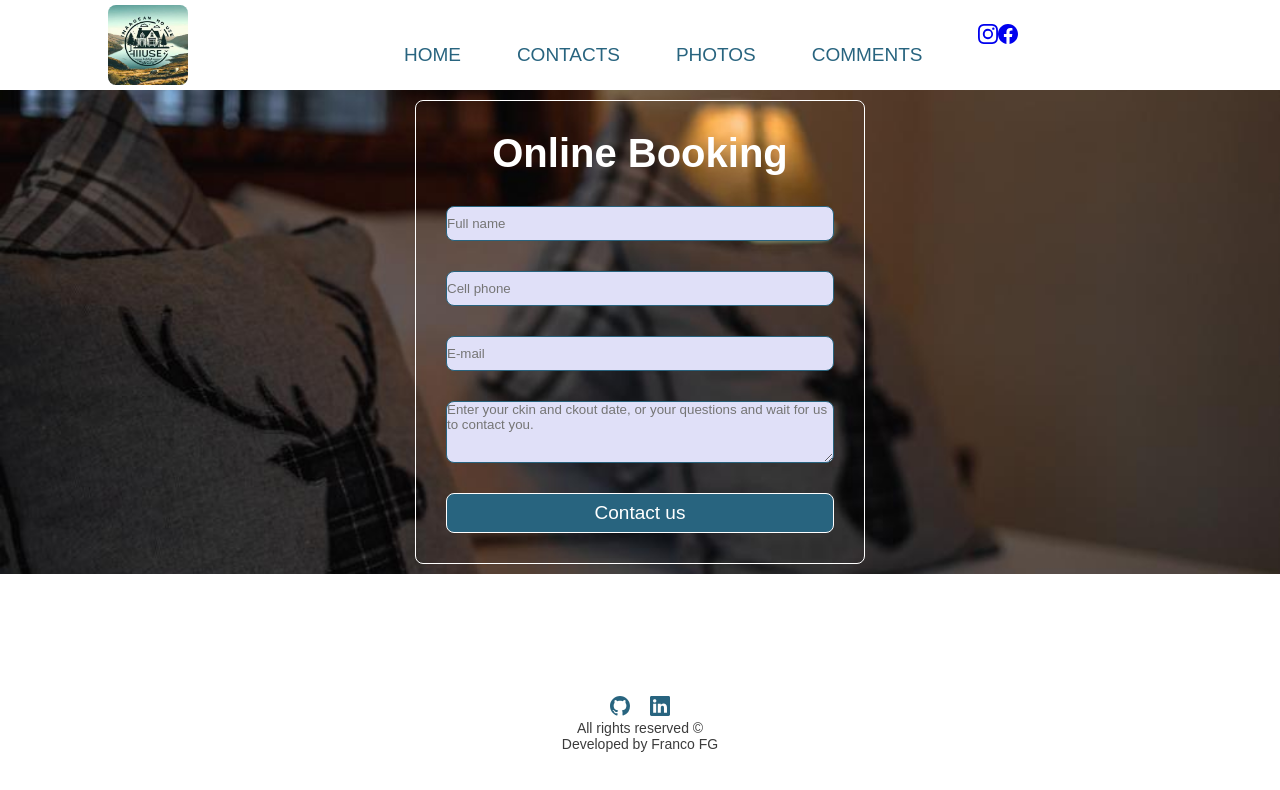
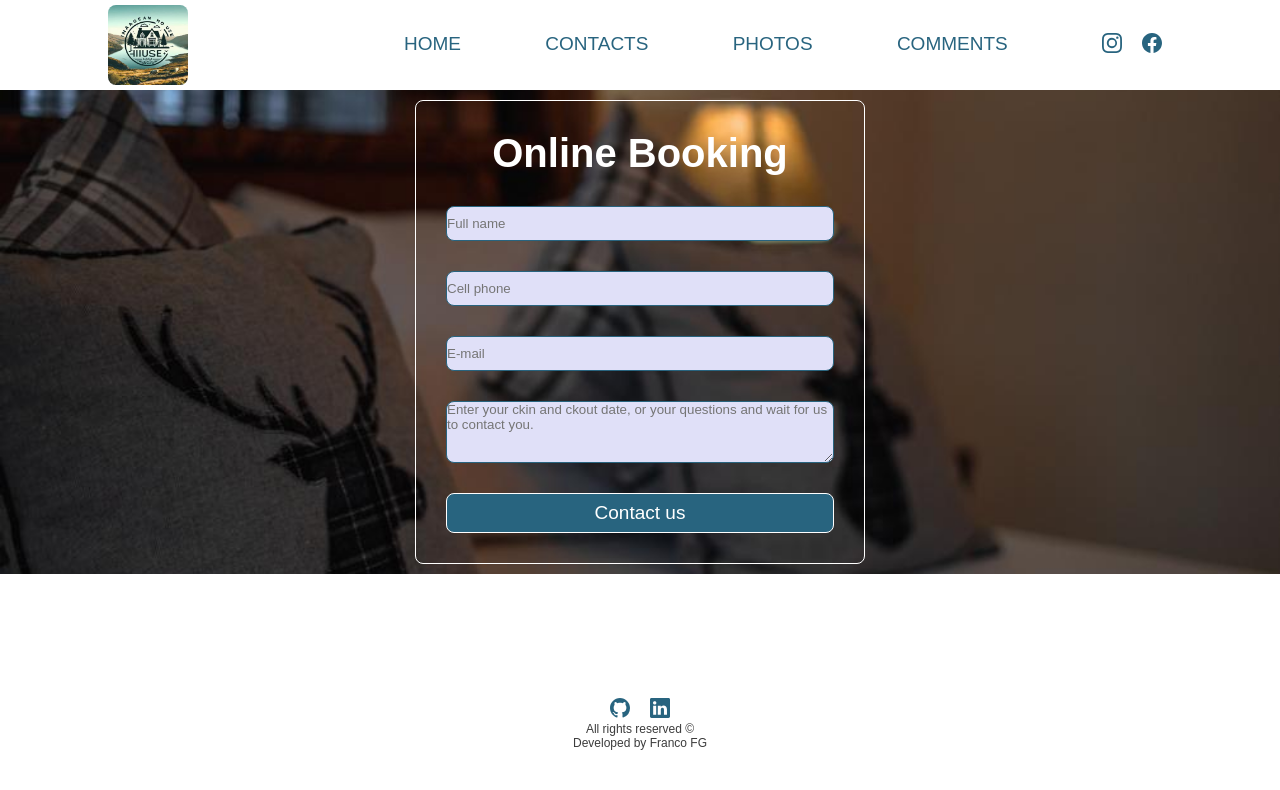
Before and after one commit to francofgdev/Island-Refuge-Lodge, a React (Create React App) app: page /contact in a window 1280 px wide. Shown: the top 790 px of the page. Built offline with nearby package versions, Linux system fonts and the light colour scheme; a web font is replaced by a local one.

Commit message:
latest-changes

```diff
--- a/src/components/footer/style.css
+++ b/src/components/footer/style.css
@@ -50,5 +50,5 @@ footer .media-footer2 .link {
 span {
     color: #3c3c3c;
     text-align: center;
-    font-size: 14px;
+    font-size: 12px;
 }
--- a/src/components/header/header.js
+++ b/src/components/header/header.js
@@ -23,7 +23,7 @@ function Header() {
                         <li>COMMENTS</li>
                     </Link >
 
-                    <div className="media-footer">
+                    <div className="media-header">
                         <Link className="link" to={'https://www.instagram.com/'} target="blank">
                             <svg xmlns="http://www.w3.org/2000/svg" width="30" height="30" fill="currentColor" class="bi bi-instagram" viewBox="0 0 16 16">
                                 <path d="M8 0C5.829 0 5.556.01 4.703.048 3.85.088 3.269.222 2.76.42a3.9 3.9 0 0 0-1.417.923A3.9 3.9 0 0 0 .42 2.76C.222 3.268.087 3.85.048 4.7.01 5.555 0 5.827 0 8.001c0 2.172.01 2.444.048 3.297.04.852.174 1.433.372 1.942.205.526.478.972.923 1.417.444.445.89.719 1.416.923.51.198 1.09.333 1.942.372C5.555 15.99 5.827 16 8 16s2.444-.01 3.298-.048c.851-.04 1.434-.174 1.943-.372a3.9 3.9 0 0 0 1.416-.923c.445-.445.718-.891.923-1.417.197-.509.332-1.09.372-1.942C15.99 10.445 16 10.173 16 8s-.01-2.445-.048-3.299c-.04-.851-.175-1.433-.372-1.941a3.9 3.9 0 0 0-.923-1.417A3.9 3.9 0 0 0 13.24.42c-.51-.198-1.092-.333-1.943-.372C10.443.01 10.172 0 7.998 0zm-.717 1.442h.718c2.136 0 2.389.007 3.232.046.78.035 1.204.166 1.486.275.373.145.64.319.92.599s.453.546.598.92c.11.281.24.705.275 1.485.039.843.047 1.096.047 3.231s-.008 2.389-.047 3.232c-.035.78-.166 1.203-.275 1.485a2.5 2.5 0 0 1-.599.919c-.28.28-.546.453-.92.598-.28.11-.704.24-1.485.276-.843.038-1.096.047-3.232.047s-2.39-.009-3.233-.047c-.78-.036-1.203-.166-1.485-.276a2.5 2.5 0 0 1-.92-.598 2.5 2.5 0 0 1-.6-.92c-.109-.281-.24-.705-.275-1.485-.038-.843-.046-1.096-.046-3.233s.008-2.388.046-3.231c.036-.78.166-1.204.276-1.486.145-.373.319-.64.599-.92s.546-.453.92-.598c.282-.11.705-.24 1.485-.276.738-.034 1.024-.044 2.515-.045zm4.988 1.328a.96.96 0 1 0 0 1.92.96.96 0 0 0 0-1.92m-4.27 1.122a4.109 4.109 0 1 0 0 8.217 4.109 4.109 0 0 0 0-8.217m0 1.441a2.667 2.667 0 1 1 0 5.334 2.667 2.667 0 0 1 0-5.334" />
--- a/src/components/header/style.css
+++ b/src/components/header/style.css
@@ -25,10 +25,11 @@ header {
 
 nav {
     width: 60%;
+
 }
 
 ul {
-    width: 80%;
+    /* width: 80%; => Sem a media-header  */
     display: flex;
     justify-content: space-between;
 }
@@ -41,7 +42,7 @@ li {
     font-size: 19px;
     transition: 0.5s;
     font-family: 'Allerta', sans-serif;
-    margin-top: 20px;
+
 }
 
 li:hover {
@@ -52,3 +53,15 @@ li:hover {
 .link {
     text-decoration: none;
 }
+
+header .media-header .link {
+    padding: 10px;
+    color: #3c3c3c;
+    color: #28647f;
+
+}
+
+header .media-header .link:hover {
+    color: #28647f;
+    color: #3c3c3c;
+}
--- a/src/contexts/userContext.js
+++ /dev/null
@@ -1,13 +0,0 @@
-import { createContext, useState } from "react";
-
-export const UserContext = createContext();
-
-export const UserStore = ({ children }) => {
-    const [login, setlogin] = useState(false)
-
-    return(
-        <UserContext.Provider value={{login, setlogin}}>
-            {children}
-        </UserContext.Provider>
-    )
-}
--- a/src/index.js
+++ b/src/index.js
@@ -2,13 +2,10 @@ import React from 'react';
 import ReactDOM from 'react-dom/client';
 import './index.css';
 import App from './App';
-  import { UserStore } from './contexts/userContext';
 
 const root = ReactDOM.createRoot(document.getElementById('root'));
 root.render(
   <React.StrictMode>
-    <UserStore>
       <App />
-    </UserStore>
   </React.StrictMode>
 );
```
Also changed, not shown: src/components/profile/profile.js (deleted, +0 -14 lines), React's notes.txt (deleted). Lines whose indentation alone changed are shown as unchanged.
